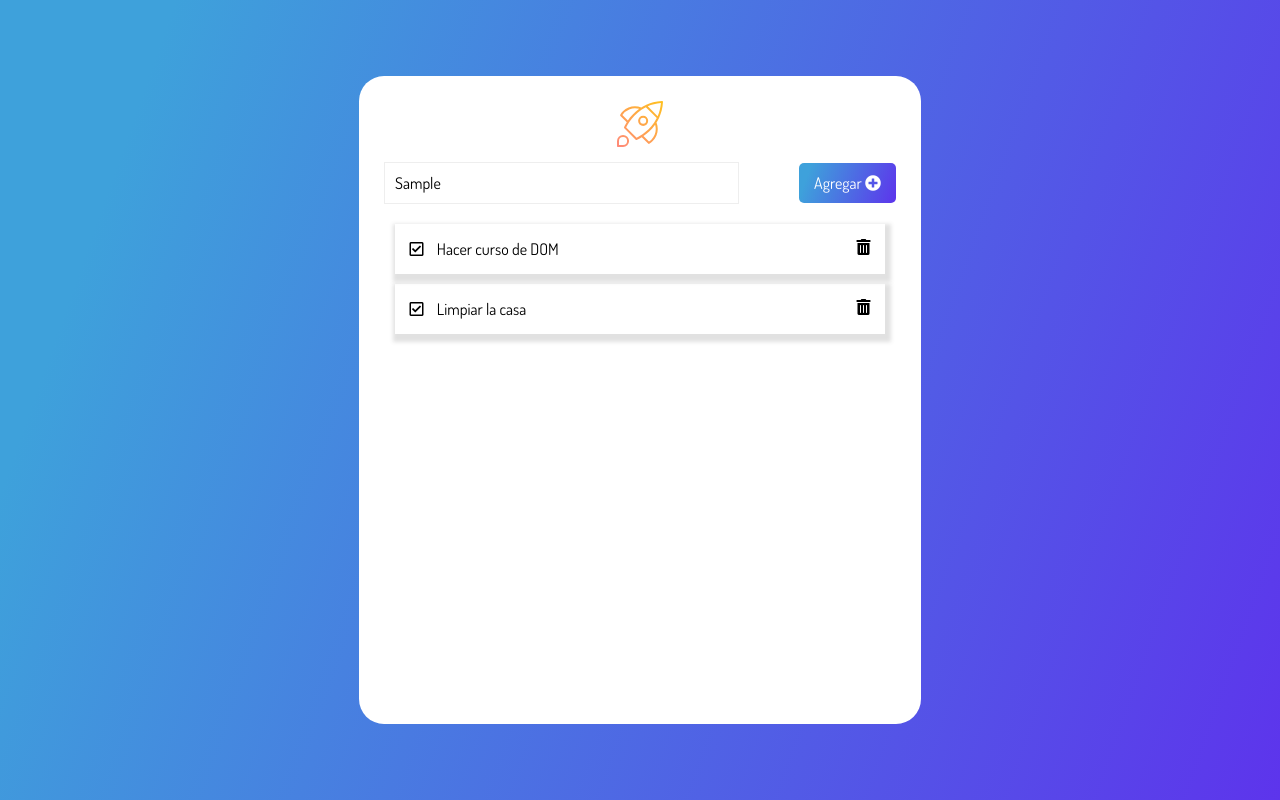
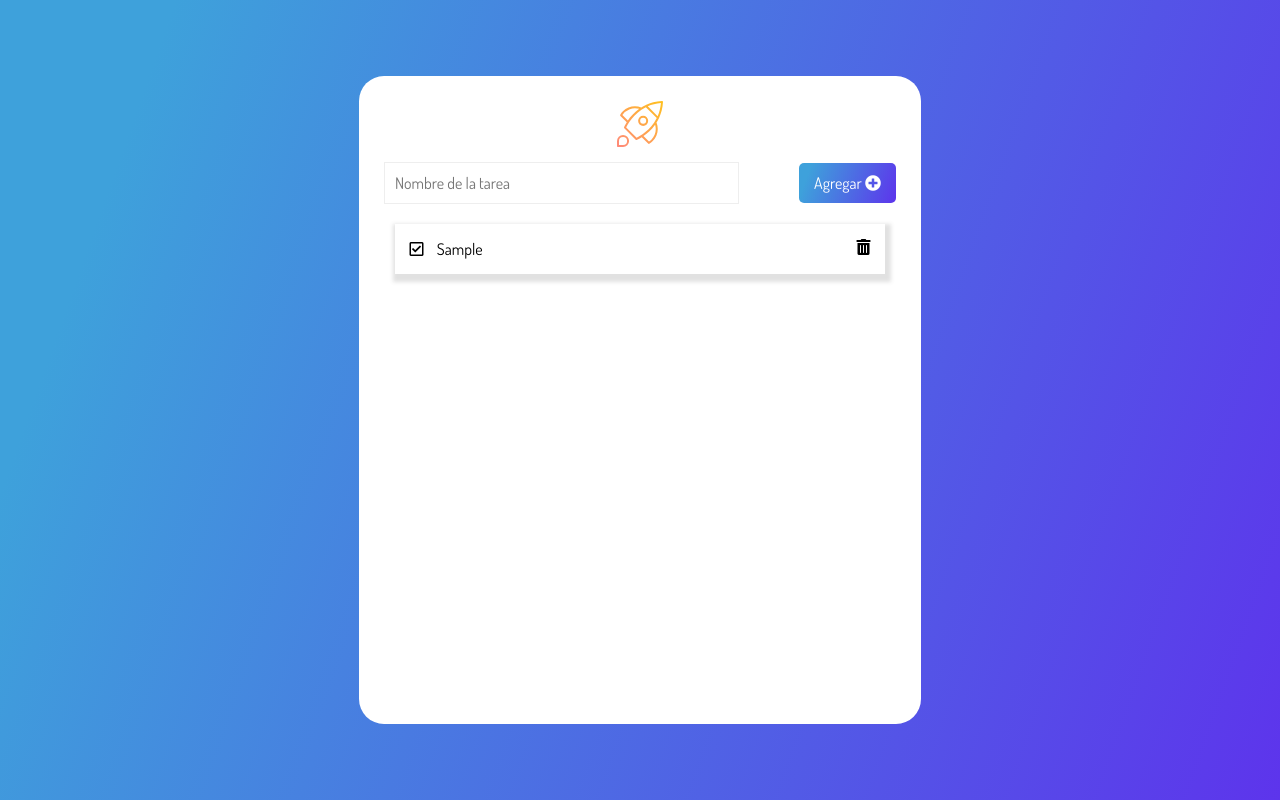
Before and after one commit to JorgeGVH7/DOM, a plain HTML site: page index.html in a window 1280 px wide. Both pictures are taken after typing "Sample" into the empty fields and a click on the button "Agregar". Drawn offline with Linux system fonts and the light colour scheme.

Commit message:
Clase03 terminada

```diff
--- a/index.html
+++ b/index.html
@@ -36,21 +36,8 @@
             </button>
           </form>
         </div>
-        <ul class="cardsList">
-          <li class="card">
-            <div>
-              <i class="far fa-check-square icon"></i>
-              <span class="task">Hacer curso de DOM</span>
-            </div>
-            <i class="fas fa-trash-alt trashIcon icon"></i>
-          </li>
-          <li class="card">
-            <div>
-              <i class="far fa-check-square icon"></i>
-              <span class="task">Limpiar la casa</span>
-            </div>
-            <i class="fas fa-trash-alt trashIcon icon"></i>
-          </li>
+        <ul class="cardsList" data-list>
+
         </ul>
       </div>
     </main>
--- a/script.js
+++ b/script.js
@@ -3,6 +3,18 @@ const btn = document.querySelector('[data-form-btn]');
 const createTask = (evento) => {
     evento.preventDefault();
     const input = document.querySelector('[data-form-input]');
-    console.log(input.value);
+    const value = input.value;
+    const list = document.querySelector('[data-list]');
+    const task = document.createElement('li');
+    input.value= '';
+    const content = `<div>
+                    <i class="far fa-check-square icon"></i>
+                    <span class="task">${value}</span>
+                    </div>
+                    <i class="fas fa-trash-alt trashIcon icon"></i>`
+    task.innerHTML = content;
+    task.classList.add('card');
+    list.appendChild(task);
+    console.log(content);
 }
 btn.addEventListener('click', createTask);
```
